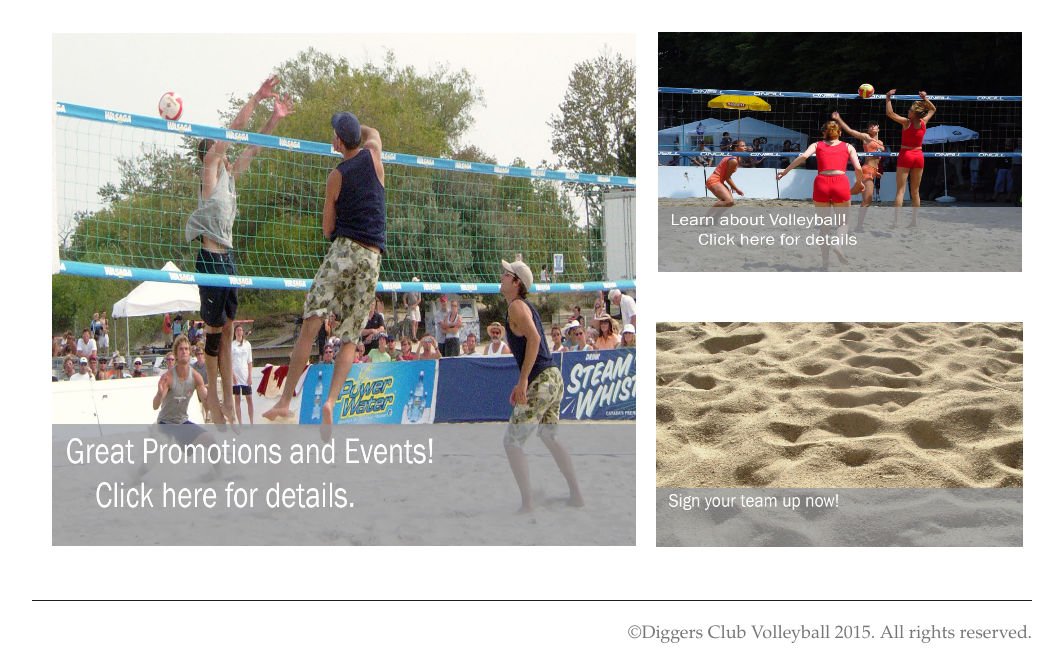
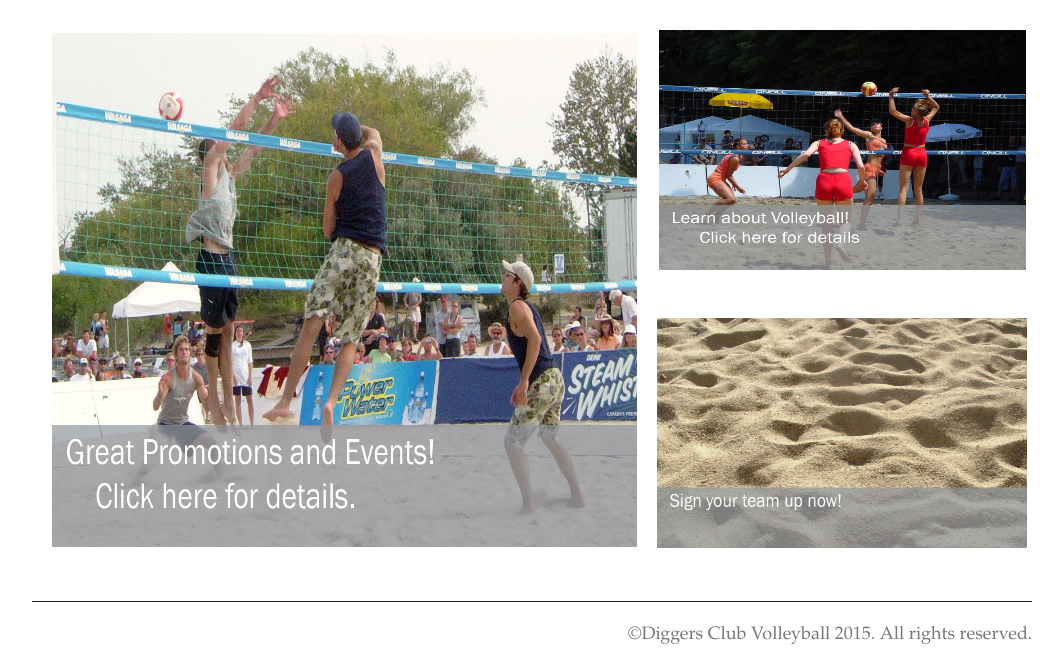
Before and after one commit to stenleytok/Assignment1, a plain HTML site: page index.html in a window 1280 px wide. Shown: the part 161-825 px from the top of the page, without its empty margins (108-1171 px from the left). Drawn offline with Linux system fonts and the light colour scheme.

Commit message:
Title change

```diff
--- a/index.html
+++ b/index.html
@@ -69,11 +69,11 @@ a {
 <!-- InstanceEndEditable --><!-- InstanceBeginEditable name="EditRegion4" -->
 <table width="1004"  border="0" cellspacing="20" cellpadding="0">
   <tr>
-    <th width="581" rowspan="2" scope="col"><p><a href="Events.html"><img src="Images/spike1.jpg" width="584" height="513" class="volleyball" align="top" /></a></p></th>
-    <th width="363" height="159" scope="col"><a href="AboutVolleyball.html"><img src="Images/girls_game1.jpg" width="364" height="240" class="volleyball" /></a></th>
+    <th width="581" rowspan="2" scope="col"><p><a href="Events.html"><img src="Images/spike1.jpg" width="585" height="514" class="volleyball" align="top" /></a></p></th>
+    <th width="363" height="159" scope="col"><a href="AboutVolleyball.html"><img src="Images/girls_game1.jpg" width="367" height="240" class="volleyball" /></a></th>
   </tr>
   <tr>
-    <td width="363" height="218"><a href="SignUp.html"><img src="Images/sand1.jpg" width="367" height="225" class="volleyball" /></a></td>
+    <td width="363" height="234"><a href="SignUp.html"><img src="Images/sand1.jpg" width="370" height="230" class="volleyball" align="top" /></a></td>
   </tr>
 </table>
 <!-- InstanceEndEditable -->
```
Also changed, not shown: AboutUs.html (+1 -1 lines), Events.html (+1 -1 lines), Rules.html (+1 -1 lines), ThankYou.html (+2 -2 lines).
